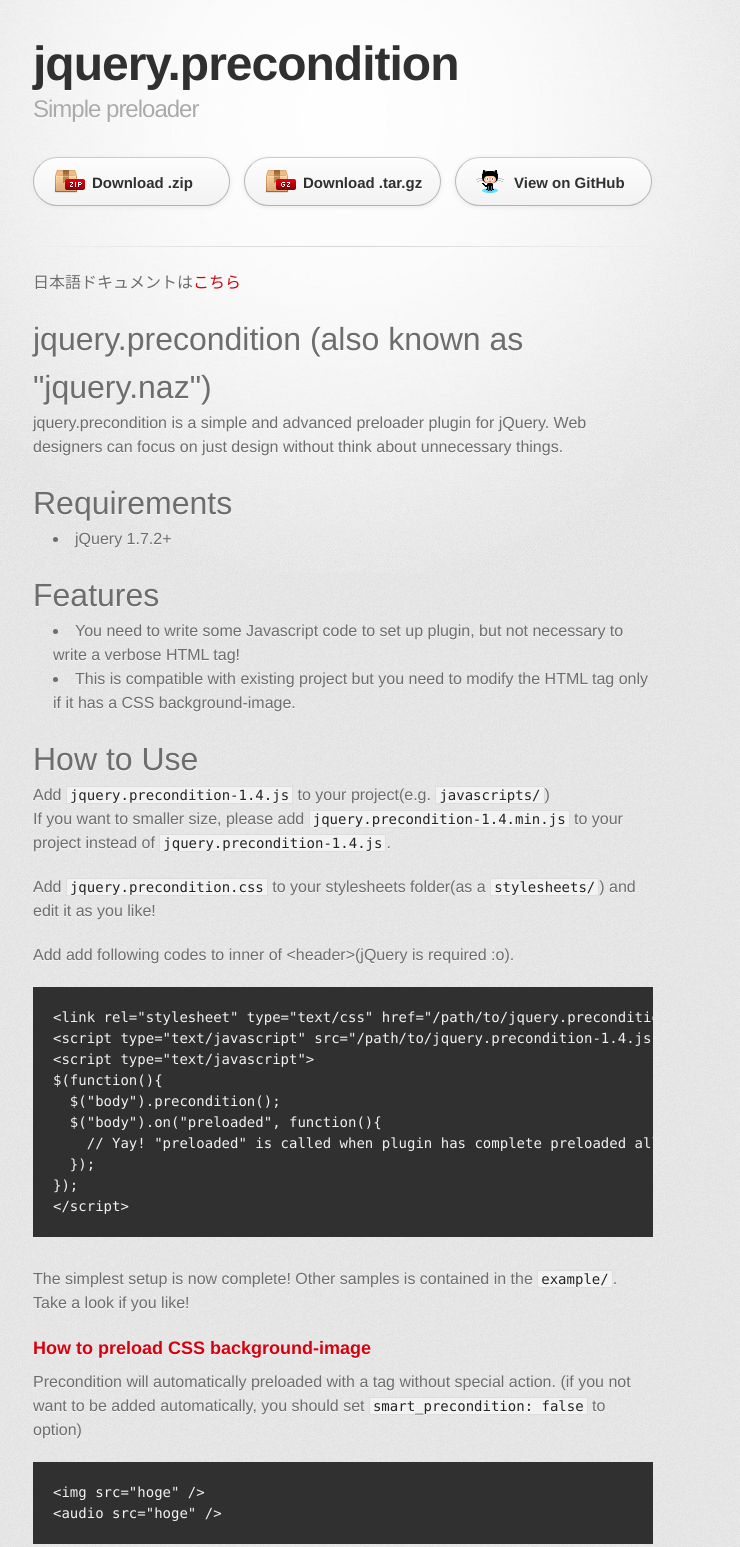
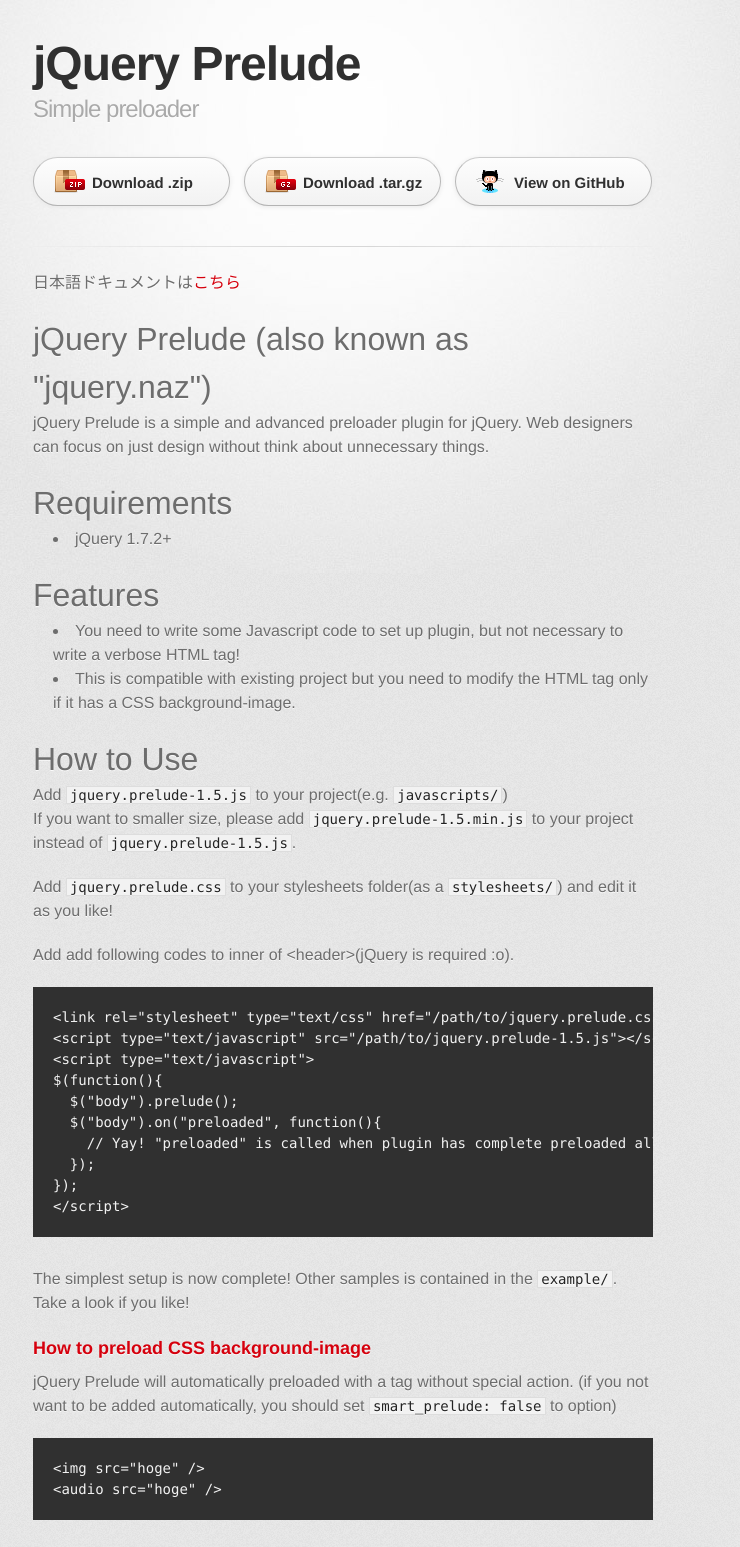
Before and after one commit to uetchy/prelude.js, a plain HTML site: page index.html in a window 1280 px wide. Shown: the top 1547 px of the page, without its empty margins (297-1037 px from the left). Drawn offline with Linux system fonts and the light colour scheme; a web font is replaced by a local one.

```diff
--- a/index.html
+++ b/index.html
@@ -10,7 +10,7 @@
     <!--[if lt IE 9]>
     <script src="//html5shiv.googlecode.com/svn/trunk/html5.js"></script>
     <![endif]-->
-    <title>jquery.precondition by oame</title>
+    <title>jQuery Prelude by oame</title>
   </head>
 
   <body>
@@ -18,24 +18,24 @@
       <div class="inner">
 
         <header>
-          <h1>jquery.precondition</h1>
+          <h1>jQuery Prelude</h1>
           <h2>Simple preloader</h2>
         </header>
 
         <section id="downloads" class="clearfix">
-          <a href="https://github.com/oame/jquery.precondition/zipball/master" id="download-zip" class="button"><span>Download .zip</span></a>
-          <a href="https://github.com/oame/jquery.precondition/tarball/master" id="download-tar-gz" class="button"><span>Download .tar.gz</span></a>
-          <a href="https://github.com/oame/jquery.precondition" id="view-on-github" class="button"><span>View on GitHub</span></a>
+          <a href="https://github.com/oame/jquery.prelude/zipball/master" id="download-zip" class="button"><span>Download .zip</span></a>
+          <a href="https://github.com/oame/jquery.prelude/tarball/master" id="download-tar-gz" class="button"><span>Download .tar.gz</span></a>
+          <a href="https://github.com/oame/jquery.prelude" id="view-on-github" class="button"><span>View on GitHub</span></a>
         </section>
 
         <hr>
 
         <section id="main_content">
-          <p>日本語ドキュメントは<a href="https://github.com/oame/jquery.precondition/blob/master/README.ja.md">こちら</a></p>
+          <p>日本語ドキュメントは<a href="https://github.com/oame/jquery.prelude/blob/master/README.ja.md">こちら</a></p>
 
-<h1>jquery.precondition (also known as "jquery.naz")</h1>
+<h1>jQuery Prelude (also known as "jquery.naz")</h1>
 
-<p>jquery.precondition is a simple and advanced preloader plugin for jQuery.
+<p>jQuery Prelude is a simple and advanced preloader plugin for jQuery.
 Web designers can focus on just design without think about unnecessary things.</p>
 
 <h1>Requirements</h1>
@@ -49,18 +49,18 @@
 <li>This is compatible with existing project but you need to modify the HTML tag only if it has a CSS background-image.</li>
 </ul><h1>How to Use</h1>
 
-<p>Add <code>jquery.precondition-1.4.js</code> to your project(e.g. <code>javascripts/</code>)<br>
-If you want to smaller size, please add <code>jquery.precondition-1.4.min.js</code> to your project instead of <code>jquery.precondition-1.4.js</code>.</p>
+<p>Add <code>jquery.prelude-1.5.js</code> to your project(e.g. <code>javascripts/</code>)<br>
+If you want to smaller size, please add <code>jquery.prelude-1.5.min.js</code> to your project instead of <code>jquery.prelude-1.5.js</code>.</p>
 
-<p>Add <code>jquery.precondition.css</code> to your stylesheets folder(as a <code>stylesheets/</code>) and edit it as you like!</p>
+<p>Add <code>jquery.prelude.css</code> to your stylesheets folder(as a <code>stylesheets/</code>) and edit it as you like!</p>
 
 <p>Add add following codes to inner of &lt;header&gt;(jQuery is required :o).</p>
 
-<pre><code>&lt;link rel="stylesheet" type="text/css" href="/path/to/jquery.precondition.css" media="all"/&gt;
-&lt;script type="text/javascript" src="/path/to/jquery.precondition-1.4.js"&gt;&lt;/script&gt;
+<pre><code>&lt;link rel="stylesheet" type="text/css" href="/path/to/jquery.prelude.css" media="all"/&gt;
+&lt;script type="text/javascript" src="/path/to/jquery.prelude-1.5.js"&gt;&lt;/script&gt;
 &lt;script type="text/javascript"&gt;
 $(function(){
-  $("body").precondition();
+  $("body").prelude();
   $("body").on("preloaded", function(){
     // Yay! "preloaded" is called when plugin has complete preloaded all of resources!
   });
@@ -73,8 +73,8 @@
 
 <h3>How to preload CSS background-image</h3>
 
-<p>Precondition will automatically preloaded with a tag without special action.
-(if you not want to be added automatically, you should set <code>smart_precondition: false</code> to option)</p>
+<p>jQuery Prelude will automatically preloaded with a tag without special action.
+(if you not want to be added automatically, you should set <code>smart_prelude: false</code> to option)</p>
 
 <pre><code>&lt;img src="hoge" /&gt;
 &lt;audio src="hoge" /&gt;
@@ -107,11 +107,11 @@
 
 <h2>Configurations</h2>
 
-<p>Options can be specified with the argument of Precondition is as following.
+<p>Options can be specified with the argument of jQuery Prelude is as following.
 If the option is not set will be initialized with this setting automatically.</p>
 
 <pre><code>animate: true, /* true =&gt; Using .animate, false =&gt; Doesn't use */
-smart_precondition: true, /* Locate &lt;img&gt; and &lt;audio&gt; and add automatically to preload query. */
+smart_prelude: true, /* Locate &lt;img&gt; and &lt;audio&gt; and add automatically to preload query. */
 auto_assets: true, /* Preparing HTML for preloader automatically. */
 auto_hide: true, /* To fade-out preploader when preloaded all of resources. */
 hide_speed: 1000, /* Fade-out speed */
@@ -169,7 +169,7 @@
         </section>
 
         <footer>
-          jquery.precondition is maintained by <a href="https://github.com/oame">oame</a><br>
+          jQuery Prelude is maintained by <a href="https://github.com/oame">oame</a><br>
           This page was generated by <a href="http://pages.github.com">GitHub Pages</a>. Tactile theme by <a href="http://twitter.com/jasonlong">Jason Long</a>.
         </footer>
 
```
Also changed, not shown: params.json (+1 -1 lines).
